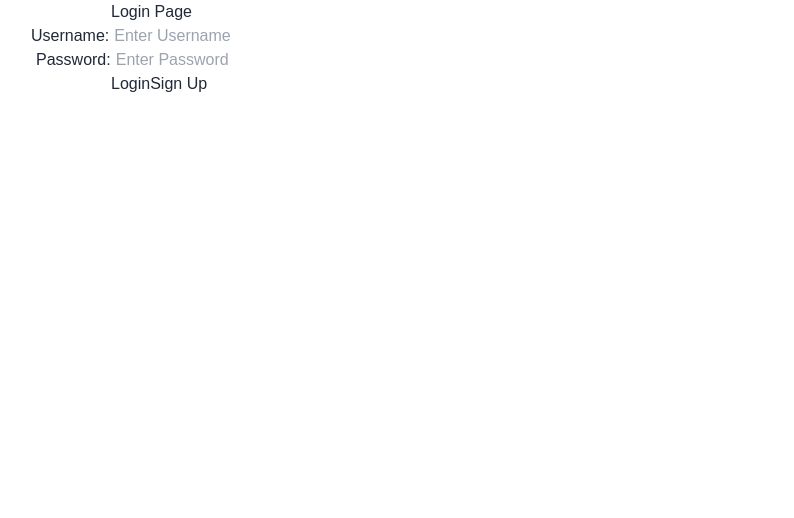
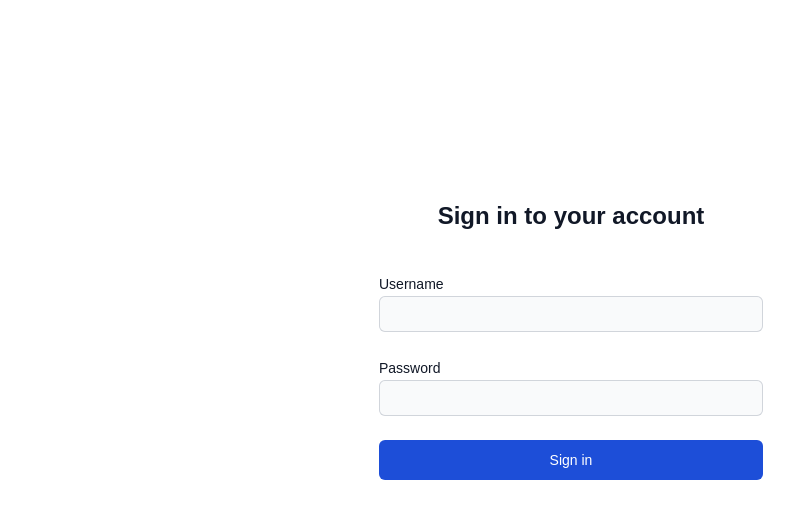
Before and after one commit to R1chardy/ECE-461L-The-Goons, a React (Create React App) app in the folder goons-app/: page / in a window 1280 px wide. Shown: the top 518 px of the page, without its empty margins (69-863 px from the left). Built offline with nearby package versions, Linux system fonts and the light colour scheme; a web font is replaced by a local one.

Commit message:
Added tailwind styling to Login Page

```diff
--- a/goons-app/src/CreateProject.js
+++ b/goons-app/src/CreateProject.js
@@ -22,14 +22,14 @@ function CreateProject(props) {
             <p className='text-3xl font-bold'>Create a New Project</p>
             <div className='flex m-5'>
                 <div className='grow'>
-                    <label for="first_name" class="block mb-2 text-sm font-medium text-gray-900">Project Name</label>
-                    <input type="text" class="bg-gray-50 rounded-md py-1.5 pl-3 pr-17 mr-5 text-gray-900 ring-1 ring-inset ring-gray-300 placeholder:text-gray-400 focus:ring-2 focus:ring-inset focus:ring-blue-500" onChange={handleInputChange}/>
+                    <label className="block mb-2 text-sm font-medium text-gray-900">Project Name</label>
+                    <input type="text" className="bg-gray-50 rounded-md py-1.5 pl-3 pr-17 mr-5 text-gray-900 ring-1 ring-inset ring-gray-300 placeholder:text-gray-400 focus:ring-2 focus:ring-inset focus:ring-blue-500" onChange={handleInputChange}/>
                 </div>
                 <div className='grow'>
-                <label for="first_name" class="block mb-2 text-sm font-medium text-gray-900">Project Code</label>
-                    <input type="text" class="bg-gray-50 rounded-md py-1.5 pl-3 pr-17 mr-5 text-gray-900 ring-1 ring-inset ring-gray-300 placeholder:text-gray-400 focus:ring-2 focus:ring-inset focus:ring-blue-500" onChange={handleCodeChange}/>
+                <label className="block mb-2 text-sm font-medium text-gray-900">Project Code</label>
+                    <input type="text" className="bg-gray-50 rounded-md py-1.5 pl-3 pr-17 mr-5 text-gray-900 ring-1 ring-inset ring-gray-300 placeholder:text-gray-400 focus:ring-2 focus:ring-inset focus:ring-blue-500" onChange={handleCodeChange}/>
                 </div>
-                <button type="button" class="justify-self-end text-white bg-blue-700 hover:bg-blue-800 focus:ring-4 focus:ring-blue-300 font-medium rounded-lg text-sm px-5 py-2.5 mr-2 mt-6 dark:bg-blue-600 dark:hover:bg-blue-700 focus:outline-none dark:focus:ring-blue-800" onClick={createPressed}>Create Project</button>
+                <button type="button" className="justify-self-end text-white bg-blue-700 hover:bg-blue-800 focus:ring-4 focus:ring-blue-300 font-medium rounded-lg text-sm px-5 py-2.5 mr-2 mt-6 dark:bg-blue-600 dark:hover:bg-blue-700 focus:outline-none dark:focus:ring-blue-800" onClick={createPressed}>Create Project</button>
             </div>
         </div>
     );
--- a/goons-app/src/LoginPage.js
+++ b/goons-app/src/LoginPage.js
@@ -67,37 +67,53 @@ function LoginPage() {
         setPass(event.target.value)
     }
     return (
-        <div className="Login">
-            <p style={{marginLeft: rightShift+80+"px"}}>
-                Login Page
-            </p>
-            <div className="Username">
-                <form>
-                    <label style={{marginLeft: rightShift+"px"}}>
-                    Username:
-                    <input type="text" style={{marginLeft: "5px"}} placeholder="Enter Username" onChange={handleUserChange}/>
-                    </label>
-                </form>
+        <div className="flex flex-col h-[85vh] justify-center">
+            <div>
+                <h2 className="text-center text-2xl font-bold text-gray-900">Sign in to your account</h2>
             </div>
-            <div className="Password">
-                <form>
-                    <label  style={{marginLeft: rightShift+5+"px"}}>
-                    Password:
-                    <input type="password" style={{marginLeft: "5px"}} placeholder="Enter Password" onChange={handlePassChange}/>
-                    </label>
-                </form>
+
+            <div className='mt-10 sm:mx-auto sm:w-full sm:max-w-sm'>
+                <div className='space-y-6'>
+                    <div>
+                        <label className="block text-sm font-medium leading-6 text-gray-900">Username</label>
+                        <input
+                            type="text"
+                            required
+                            className="bg-gray-50 w-full rounded-md py-1.5 pl-3 pr-17 mr-5 text-gray-900 ring-1 ring-inset ring-gray-300 placeholder:text-gray-400 focus:ring-2 focus:ring-inset focus:ring-blue-500"
+                            onChange={handleUserChange}
+                        />
+                    </div>
+
+                    <div>
+                        <label className="block text-sm font-medium leading-6 text-gray-900">Password</label>
+                        <input
+                            type="password"
+                            required
+                            className="bg-gray-50 w-full rounded-md py-1.5 pl-3 pr-17 mr-5 text-gray-900 ring-1 ring-inset ring-gray-300 placeholder:text-gray-400 focus:ring-2 focus:ring-inset focus:ring-blue-500"
+                            onChange={handlePassChange}
+                        />
+                    </div>
+
+                    <div>
+                        <button
+                            className="flex w-full justify-center rounded-md text-white bg-blue-700 hover:bg-blue-800 focus:ring-4 focus:ring-blue-300 font-medium rounded-lg text-sm px-5 py-2.5 mr-2 mt-6 dark:bg-blue-600 dark:hover:bg-blue-700 focus:outline-none dark:focus:ring-blue-800"
+                            onClick={loginPressed}
+                        >
+                            Sign in
+                        </button>
+                    </div>
+                </div>
             </div>
-            <button onClick={loginPressed} style={{marginLeft: rightShift+80+"px"}}>
-                Login
-            </button>
-            <button onClick={signupPressed}>
+
+
+            {/* <button onClick={signupPressed}>
                 Sign Up
-            </button>
-            <div>
+            </button> */}
+            {/* <div>
                 <label style={{marginLeft: rightShift+80+"px"}}>
                     {outputMessage}
                 </label>
-            </div>
+            </div> */}
         </div>
     )
 }
--- a/goons-app/src/Projects.js
+++ b/goons-app/src/Projects.js
@@ -203,7 +203,7 @@ function Projects() {
     }
 
     return (
-        <div class="bg-tailwind bg-no-repeat place-content-center flex">
+        <div className="bg-tailwind bg-no-repeat place-content-center flex">
             <div className='max-w-7xl flex'>
                 <div className='grow w-[800px]'>
                     <p className='text-6xl font-bold'>Manage Your Projects</p>
```
